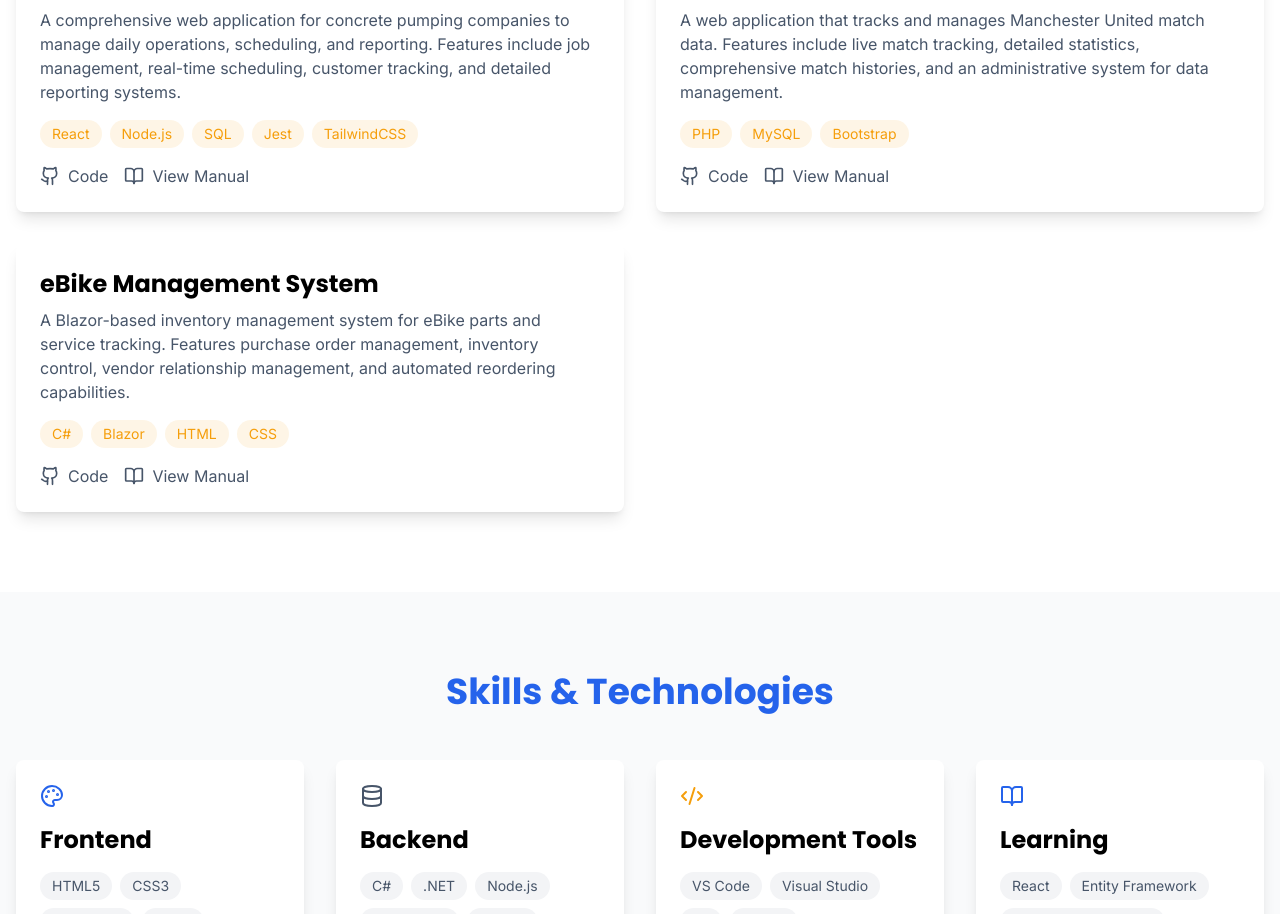
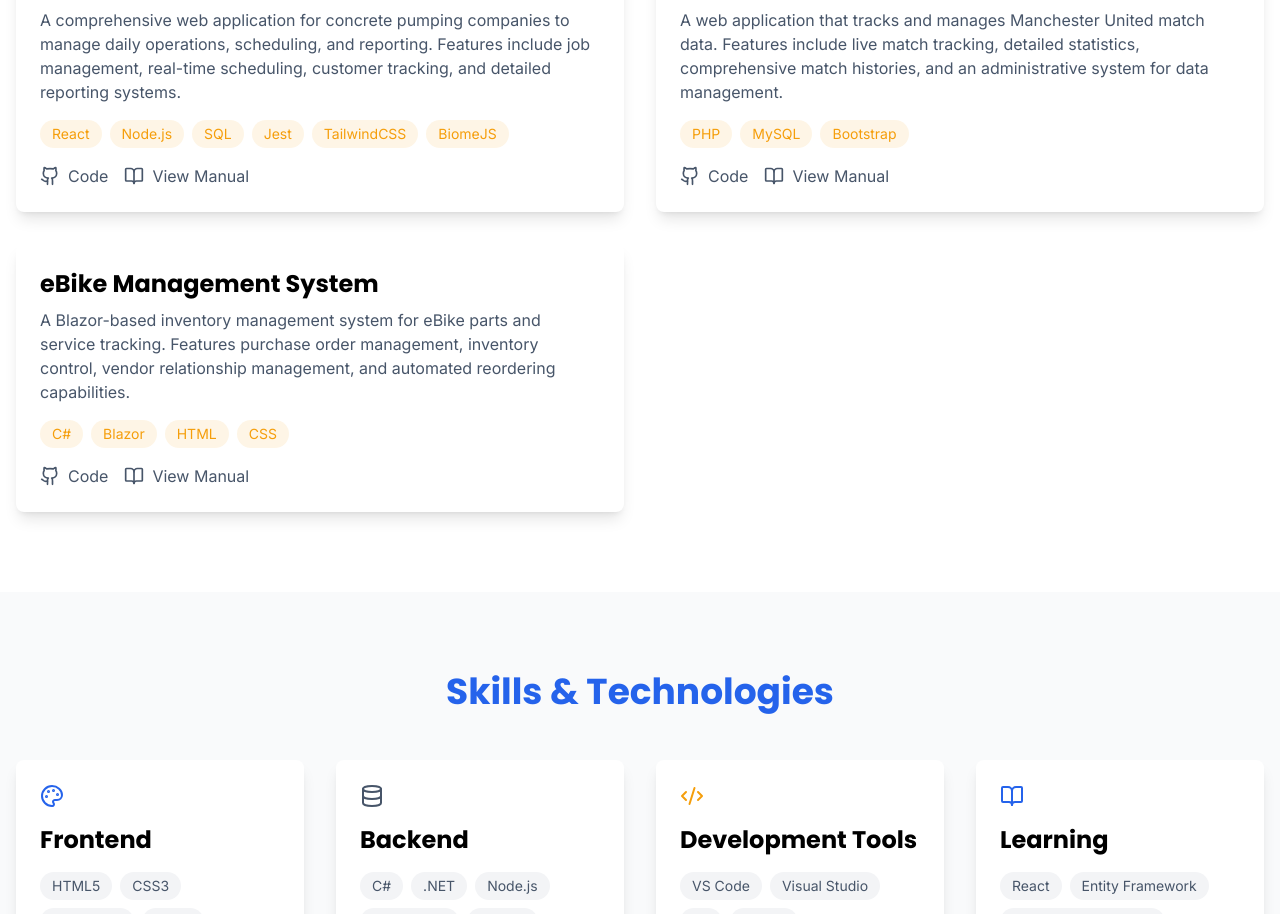
Before and after one commit to crazyturtles/react-portfolio, a React (Vite) app: page / in a window 1280 px wide. Shown: the part 1024-1938 px from the top of the page. Built offline with nearby package versions, Linux system fonts and the light colour scheme.

Commit message:
Update projects.jsx

```diff
--- a/src/components/projects.jsx
+++ b/src/components/projects.jsx
@@ -8,7 +8,7 @@ const projects = [
 		title: "PumpMaster V3",
 		description:
 			"A comprehensive web application for concrete pumping companies to manage daily operations, scheduling, and reporting. Features include job management, real-time scheduling, customer tracking, and detailed reporting systems.",
-		tags: ["React", "Node.js", "SQL", "Jest", "TailwindCSS"],
+		tags: ["React", "Node.js", "SQL", "Jest", "TailwindCSS", "BiomeJS"],
 		github: "https://github.com/crazyturtles/2024-Fall-PlanetCom-Sept-Dec-2024",
 		manualPath: "pumpmaster",
 		introduction: `PumpMaster V3 is a cloud-based upgrade to PlanetCom's job listing and dispatch application. Developed for PlanetCom, a company with 22+ years in managed IT services, this version transforms the original on-premises desktop application into a modern web application.
```
